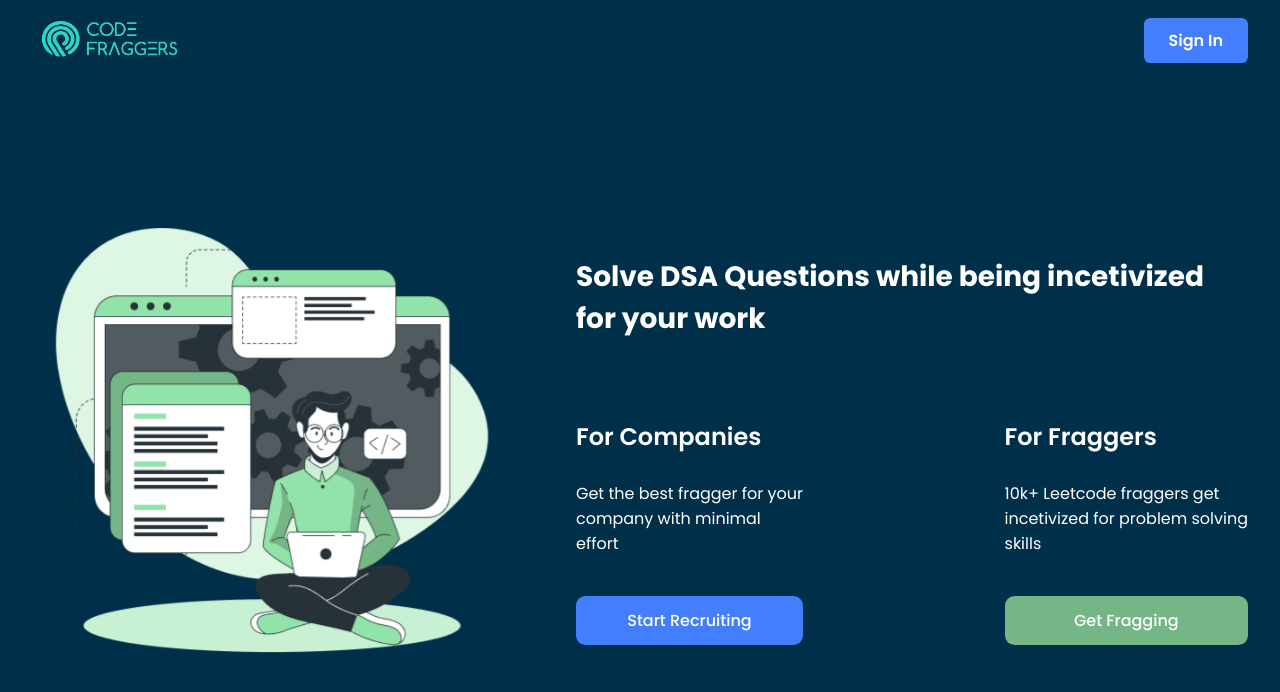
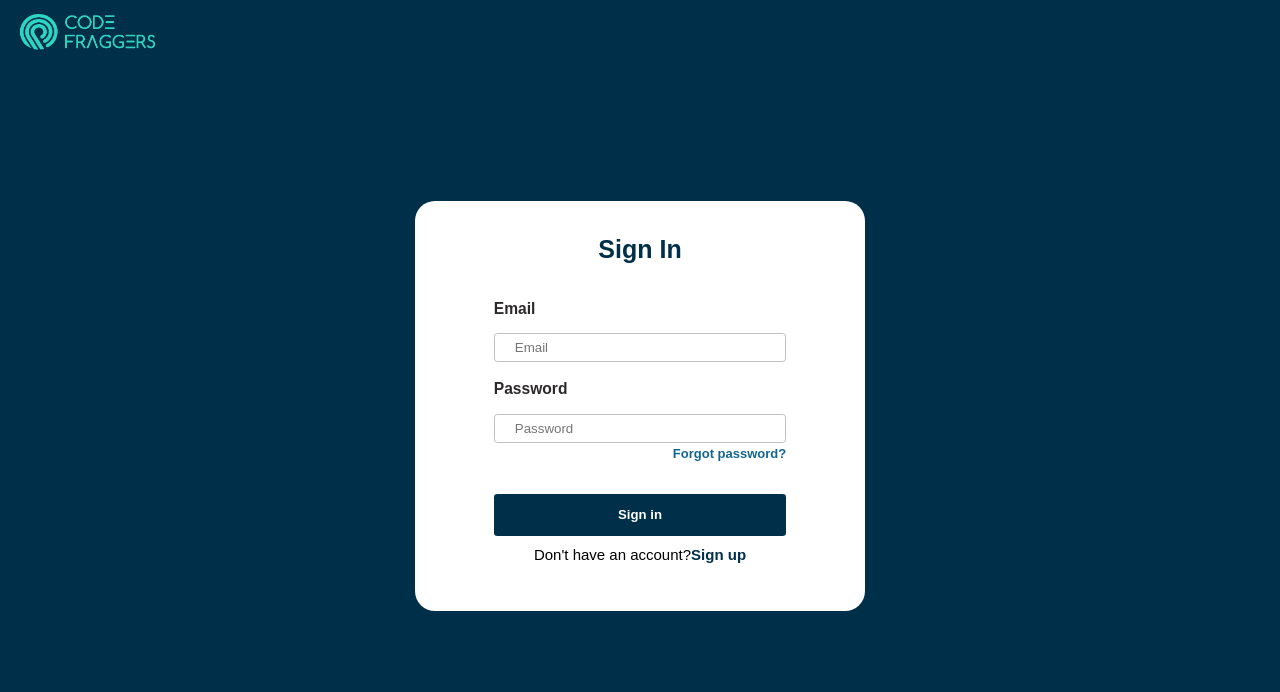
Before and after one commit to HetviSoni/code-fraggers, a React (Create React App) app: page /code-fraggers/login in a window 1280 px wide. Shown: the top 692 px of the page. Built offline with nearby package versions, Linux system fonts and the light colour scheme.

Commit message:
routes to sign p page and sign in page added

```diff
--- a/package.json
+++ b/package.json
@@ -12,6 +12,7 @@
     "react": "^18.2.0",
     "react-awesome-reveal": "^4.1.0",
     "react-dom": "^18.2.0",
+    "react-router-dom": "^6.4.2",
     "react-scripts": "5.0.1",
     "web-vitals": "^2.1.4"
   },
--- a/src/App.js
+++ b/src/App.js
@@ -1,15 +1,27 @@
 import "./App.css";
 import Header from "./components/header/header";
 import HomePage from "./components/body/homepage";
-// import SignupForm from "./components/signUp/SignupForm";
+import SignupForm from "./components/signUp/SignupForm";
+import LoginForm from "./components/signIn/Login";
 import React, { Fragment } from "react";
-
+import { BrowserRouter as Router, Routes, Route } from "react-router-dom";
 function App() {
 	return (
 		<Fragment>
-			<Header className="header" />
+
 			<body className="mainbody">
-				<HomePage />
+			{/* <HomePage />
+			<SignupForm className="login"/> */}
+			<Router>
+        		<Routes>
+					<Route path="/code-fraggers/login" caseSensitive={false} element={<LoginForm />} />
+					<Route path="/code-fraggers/register" caseSensitive={false}
+					element={<SignupForm />} />
+					<Route exact path="/code-fraggers" caseSensitive={false} element={<HomePage />} />
+				</Routes>
+			</Router>
+
+				{/* <HomePage /> */}
 				{/* <SignupForm className="login"/> */}
 				{/* <LoginForm className="login"/> */}
 			</body>
--- a/src/components/body/homepage.js
+++ b/src/components/body/homepage.js
@@ -1,13 +1,18 @@
 import Boy from "./boy";
 import Container from "./container";
 import '../../styles/homepage.css';
+import Header from "../header/header";
+import { Fragment } from "react";
 
-const HomePage= (props) =>{
+const HomePage = (props) => {
     return (
-        <div className="home">
-            <Boy classname="img"/>
-            <Container className="home--content"/>
-        </div>
+        <section>
+            <Header />
+            <div className="home">
+                <Boy classname="img" />
+                <Container className="home--content" />
+            </div>
+        </section>
     )
 }
 export default HomePage;
--- a/src/components/header/header.js
+++ b/src/components/header/header.js
@@ -1,7 +1,9 @@
+import React, {useEffect, useState} from "react";
 import Logo from "../../assets/logohorizontal.png";
 import '../../styles/header.css';
-
+import {useNavigate} from "react-router-dom";
 const Header = props =>{
+    const history = useNavigate();
     return (
     <header className="header">
     <div className="header--container">
@@ -9,7 +11,7 @@ const Header = props =>{
             <img src={Logo} className="log" alt='Code fraggers logo'></img>
         </h1>
 
-        <button className="signIn">
+        <button className="signIn" onClick={()=>history("/code-fraggers/login")} >
             Sign In
         </button>
     </div>
--- a/src/components/signIn/login.js
+++ b/src/components/signIn/login.js
@@ -1,64 +1,38 @@
 import React, {useEffect, useState} from "react";
-import GoogleLogin from "react-google-login";
-import { gapi } from "gapi-script";
-import "./login.css";
-import Button from "./button";
+import "../../styles/login.css";
+import Logo from '../../assets/logohorizontal.png'
+import {useNavigate} from "react-router-dom";
 const LoginForm = () => {
-    const buttonText='Sign In';
-    useEffect(() => {
-        function start() {
-            gapi.client.init({
-                clientId: "79474543031-tmjo35916ufn421ej3u1i2ljao2apr4s.apps.googleusercontent.com",
-                scope: ""
-            })
-        }
-        gapi.load('client: auth2', start)
-    })
+    const history = useNavigate();
+    return (
+        <>
+            <section className="logincontainer">
+                <h1 className="logoimg lgimg">
+                    <img src={Logo} className="log" alt='Code fraggers logo' onClick={()=>history("/code-fraggers/")}></img>
+                </h1>
+                <div className="logincover">
+                    <h1 className="loginheading">Sign In</h1>
+                    <div className="loginsubcon">
 
-    const [popupStyle, showPopup] = useState("hide")
-
-    const popup = () => {
-        showPopup("login-popup")
-        setTimeout(() => showPopup("hide"), 3000)
-    }
-
-    const onSuccess = e => {
-        alert("User signed in")
-        console.log(e)
-    }
-
-    const onFailure = e => {
-        alert("User sign in Failed")
-        console.log(e)
-    }
-
-    return (
-        <section className="logincontainer">
-            <div className="cover">
-            <h1 className="loginheading">Sign in</h1>
-            <div className="subcon">
+                        <div className="lfullname">
                             <p>Email</p>
                             <input type="text" placeholder="Email" />
+                        </div>
+                        <div className="lfullname">
                             <p>Password</p>
                             <input type="password" placeholder="Password" />
+                        </div>
                         <div className="forgot">
                         Forgot password?
                     </div>
-                <div className="login-btn" onClick={popup}>Sign in</div>
-                {/* <Button text={buttonText}/> */}
-
-                <div className={popupStyle}>
-                    <h3>Login Failed</h3>
-                    <p>Username or password incorrect</p>
+                        <div className="login-btn"   >Sign in</div>
+                        <div className="login" >
+                            Don't have an account?<a onClick={()=>history("/code-fraggers/register")}>Sign up</a>
                         </div>
                     </div>
-            <div className="signUp" >
-                Don't have an account? <a href="url">Sign up</a>
-            </div>
-
                 </div>
             </section>
-
+        </>
     )
 }
 
--- a/src/components/signUp/SignupForm.js
+++ b/src/components/signUp/SignupForm.js
@@ -1,51 +1,23 @@
-import React, {useEffect, useState} from "react";
-// import GoogleLogin from "react-google-login";
-// import { gapi } from "gapi-script";
+import React, { useEffect, useState } from "react";
 import Logo from '../../assets/logohorizontal.png'
 import "../../styles/signup.css";
-// import Button from "./button";
+import {useNavigate} from "react-router-dom";
 const SignupForm = () => {
-    const buttonText='Sign In';
-    // useEffect(() => {
-    //     function start() {
-    //         gapi.client.init({
-    //             clientId: "79474543031-tmjo35916ufn421ej3u1i2ljao2apr4s.apps.googleusercontent.com",
-    //             scope: ""
-    //         })
-    //     }
-    //     gapi.load('client: auth2', start)
-    // })
-
-    const [popupStyle, showPopup] = useState("hide")
-
-    const popup = () => {
-        showPopup("login-popup")
-        setTimeout(() => showPopup("hide"), 3000)
-    }
-
-    const onSuccess = e => {
-        alert("User signed in")
-        console.log(e)
-    }
-
-    const onFailure = e => {
-        alert("User sign in Failed")
-        console.log(e)
-    }
-
+    // const buttonText = 'Sign In';
+    const history = useNavigate();
     return (
         <>
 
             <section className="signupcontainer">
                 <h1 className="logoimg lgimg">
-                        <img src={Logo} className="log" alt='Code fraggers logo'></img>
+                    <img src={Logo} className="log" alt='Code fraggers logo' onClick={()=>history("/code-fraggers/")} ></img>
                 </h1>
                 <div className="signupcover">
                     <h1 className="signupheading">Sign up</h1>
                     <div className="subcon">
                         <div className="fullname">
                             <p>Fullname</p>
-                        <input type="text" placeholder="Fullname"/>
+                            <input type="text" placeholder="Fullname" />
                         </div>
                         <div className="fullname">
 
@@ -65,22 +37,13 @@ const SignupForm = () => {
                             <p>Password</p>
                             <input type="password" placeholder="Password" />
                         </div>
-
-
-
-                    {/* <div className="forgot">
-                        Forgot password?
-                    </div> */}
-                    <div className="signup-btn" onClick={popup}>Sign up</div>
-                    {/* <Button text={buttonText}/> */}
-
-
-                    <div className={popupStyle}>
+                        <div className="signup-btn" >Sign up</div>
+                        {/* <div>
                             <h3>Login Failed</h3>
                             <p>Username or password incorrect</p>
-                    </div>
-                    <div className="signUp" >
-                    You already have an account?<a href="url">Sign in</a>
+                        </div> */}
+                        <div className="signUp"  >
+                            You already have an account?<a onClick={()=>history("/code-fraggers/login")}>Sign in</a>
                         </div>
                     </div>
 
--- a/src/styles/login.css
+++ b/src/styles/login.css
@@ -1,78 +1,91 @@
-* {
-    /* margin: 0; */
-    box-sizing: border-box;
+.lgimg{
+    position: absolute;
+    top:0;
+    left:0;
+    margin-top: 2px;
+    margin-left: 10px;
+    /* margin-left: 20px; */
 }
+.logincontainer{
+    padding-top: 4rem;
+    padding-bottom: 7rem;
+    width: 100%;
+    height: 100%;
+    /* background-color: aqua; */
+    /* height: 32rem; */
+    display: flex;
+    align-items: center;
+    justify-content: center;
+    position: fixed;
+    top:0;
+    bottom: 0;
+    left: 0;
+    right: 0;
+    backdrop-filter: blur(3px);
+    /* border:2px solid red; */
 
-/* @font-face {
-    font-family: "CustomFont";
-    src: url("../fonts/RolexLight.woff2");
-} */
-
-/* --------------------------- MOBILE VERSION ------------------------------ */
-/* .page {
-    height: 100vh;
-    width: 100%;
+}
+.logincover {
+    width: 450px;
+    /* height: 550px; */
+    height: max-content;
+    padding-bottom: 3rem;
+    margin-bottom: 20px;
     display: flex;
-    justify-content: center;
-    align-items: center;
-    font-size: 0.75em;
-} */
+    flex-direction: column;
+    background-color: white;
+    border-radius: 20px;
+    padding-top: 1.5rem;
+    margin-top: 5rem;
+}
 .loginheading{
     text-align: center;
     /* padding-right: 2em; */
     /* width: 600px; */
     font-family: sans-serif;
-    border: 2px solid blue;
+
     color: #003049;
     /* font-weight: 600; */
-    font-size: 1.8em;
-    line-height: 38px;
-    /* margin-bottom: 0; */
+    font-size: 25px;
+
+   margin-top:10px;
+
 }
+.loginsubcon{
 
-.logincontainer{
-    width: 35rem;
-    /* height: 32rem; */
-    height: max-content;
-    position: fixed;
-    top: 0;
-    bottom: 0;
-    left: 0;
-    right: 0;
-    margin: auto;
-    /* border:2px solid red; */
-    padding-top: 2.3em;
-    padding-bottom: 2em ;
+   margin: auto;
+   margin-top: -3px;
+   width: 65%;
+   font-size: 12px;
 }
-.cover {
-    padding-top: 0.5em;
-    background-color: white;
-    border-radius: 1em;
-    /* border: 2px solid yellow; */
-    width: 100%;
-    height: 100%;
+.lfullname{
+   padding-top: 2px;
+
+    /* background-color: #2C2929; */
 }
-
-input {
-    border: 1px solid grey;
+.lfullname p{
+    font-size: 1.3em;
+}
+linput {
+    border: 1px solid rgb(194, 192, 192);
     /* background-color: rgb(229, 226, 226); */
     width: 100%;
-    height: 3em;
+    height: 1.8rem;
     border-radius: 0.25em;
     /* text-align: center; */
     padding-left: 1.5em;
     font-family: sans-serif;
-    /* font-size: 0.75em; */
-    margin-top: 0;
+    font-size: 1.40em;
+    /* margin-top: 2px; */
 }
 
 input:focus {
-    outline-color:black;
+    outline-color:rgb(80, 74, 74);
 }
 
 .login-btn {
     width: 100%;
-    height: 3em;
+    height: 3.2em;
     background-color: #003049;;
     display: flex;
     justify-content: center;
@@ -80,11 +93,12 @@ input:focus {
     transition: 0.5s;
     border-radius: 0.25em;
     cursor: pointer;
-    margin-top: 2em;
+    margin-top: 2.5em;
     color: white;
     font-weight: 600;
     line-height: 1.5em;
     font-family: sans-serif;
+    font-size: 1.1em;
 }
 
 .login-btn:hover { transform: scale(1.05);}
@@ -114,20 +128,15 @@ input:focus {
     transform: scale(1);
     transition: 1.5s;
 }
-.subcon{
-    margin: 0 auto;
-    border: 2px solid grey;
-    width: 75%;
-    margin-top: 3.5em;
-}
-.subcon p{
+
+.loginsubcon p{
     font-family: sans-serif;
     /* height: max-content; */
     /* line-height: 27px;  */
     color: #2C2929;
     font-weight: 550;
     /* border: 2px solid brown; */
-    margin-bottom: 0.4em;
+    /* margin-bottom: 0.4em; */
 }
 .forgot{
     text-align: right;
@@ -137,15 +146,20 @@ input:focus {
     font-size: small;
     margin-top: 0.2em;
 }
-.signUp{
-    padding-top: 0.3em;
+.login{
+    /* background-color: blue; */
+    margin-top: 10px;
+    width: 100%;
+    font-size: 15px;
+    /* text-align: center; */
+    font-family: sans-serif;
     text-align: center;
-    font-family: sans-serif;
     /* font-weight:bold; */
 }
-.signUp a{
+.login a{
     text-decoration: none;
     color: rgba(0, 48, 73, 1);
     font-weight: bold;
     font-family: sans-serif;
+    cursor: pointer;
 }
--- a/src/styles/signup.css
+++ b/src/styles/signup.css
@@ -70,7 +70,7 @@
    margin: auto;
    margin-top: -3px;
    width: 65%;
-   font-size: 12px;
+   font-size: 13px;
 }
 .fullname{
    padding-top: 2px;
@@ -112,7 +112,7 @@ input:focus {
     font-family: sans-serif;
 }
 
-.login-btn:hover { transform: scale(1.05);}
+.signup-btn:hover { transform: scale(1.05);}
 
 .text {
     position: relative;
@@ -171,4 +171,5 @@ input:focus {
     color: rgba(0, 48, 73, 1);
     font-weight: bold;
     font-family: sans-serif;
+    cursor: pointer;
 }
```
Also changed, not shown: 1 other file (tests, documents, lock files or other folders). Lines whose indentation alone changed are shown as unchanged.
